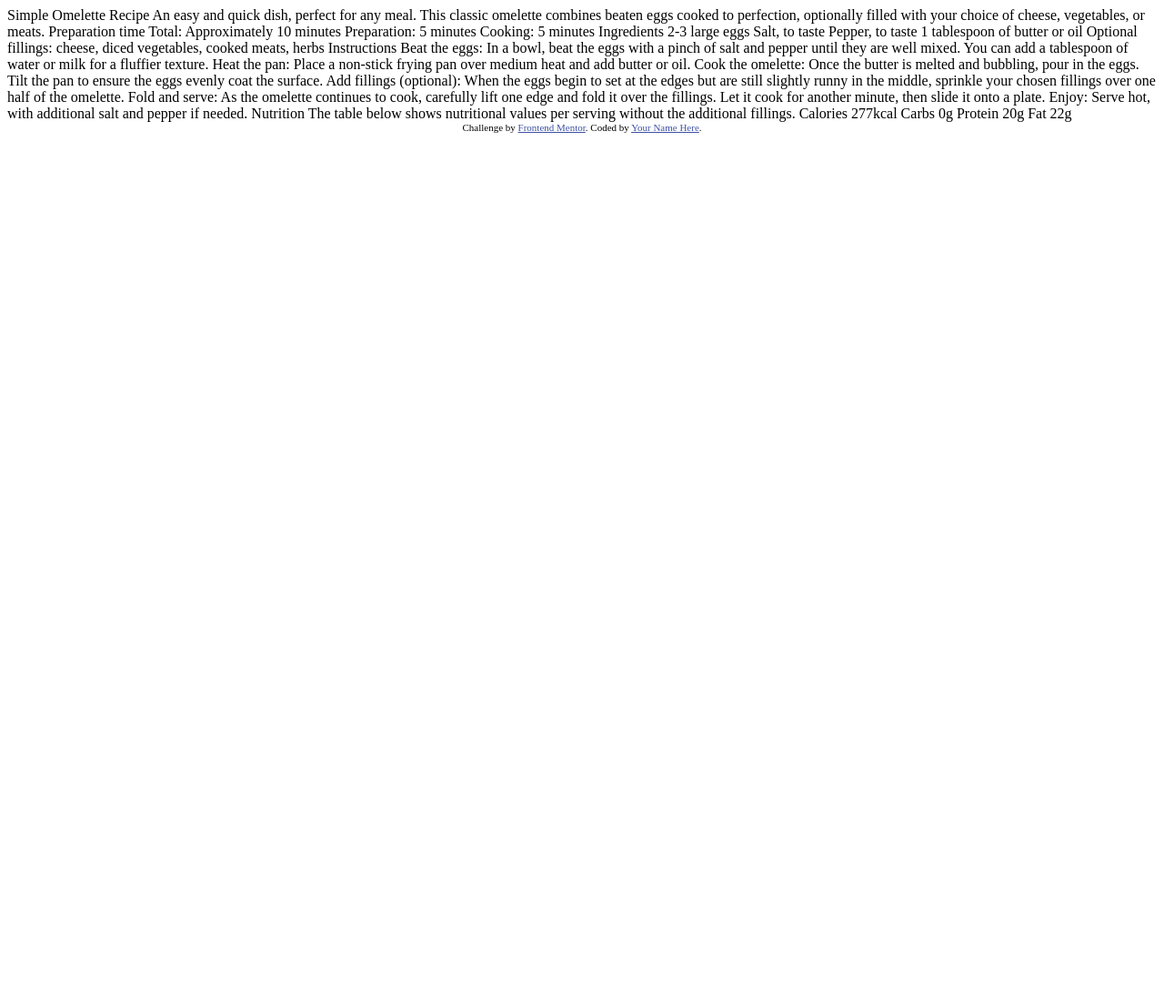
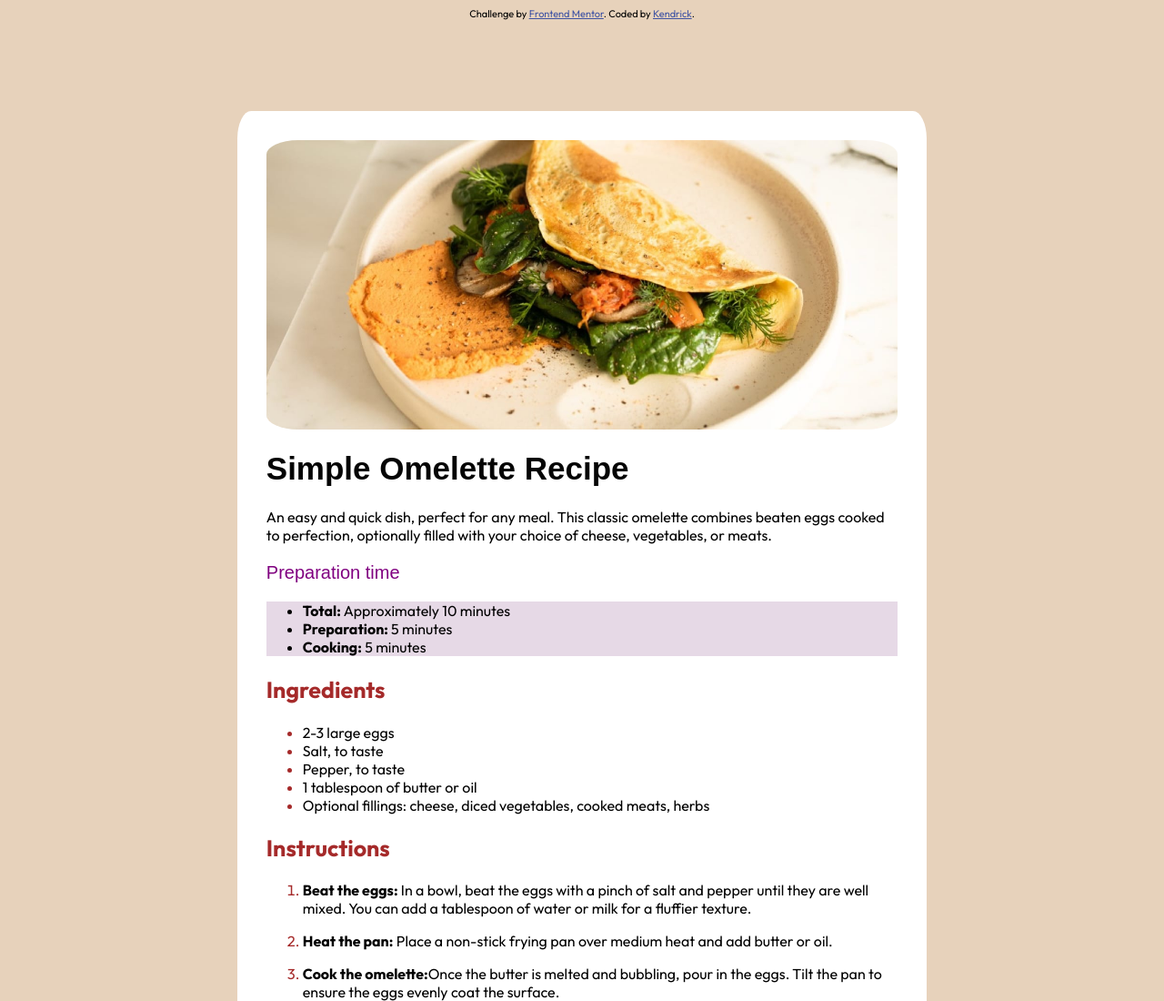
Before and after one commit to Kendrick-debug/Frontend-mentor, a plain HTML site: page index.html in a window 1280 px wide. Shown: the top 1100 px of the page at 91% size. Before the commit the page ends 800 px from the top, so only its background shows below. Drawn offline with Linux system fonts and the light colour scheme; a web font is replaced by a local one.

Commit message:
bi weekly assignment complete

```diff
--- a/index.html
+++ b/index.html
@@ -5,7 +5,7 @@
   <meta name="viewport" content="width=device-width, initial-scale=1.0"> <!-- displays site properly based on user's device -->
 
   <link rel="icon" type="image/png" sizes="32x32" href="./assets/images/favicon-32x32.png">
-
+  <link rel="stylesheet" href="style.css">
   <title>Frontend Mentor | Recipe page</title>
 
   <!-- Feel free to remove these styles or customise in your own stylesheet 👍 -->
@@ -13,65 +13,88 @@
     .attribution { font-size: 11px; text-align: center; }
     .attribution a { color: hsl(228, 45%, 44%); }
   </style>
+
 </head>
 <body>
-
-  Simple Omelette Recipe
-
-  An easy and quick dish, perfect for any meal. This classic omelette combines beaten eggs cooked
-  to perfection, optionally filled with your choice of cheese, vegetables, or meats.
-
-  Preparation time
-
-  Total: Approximately 10 minutes
-  Preparation: 5 minutes
-  Cooking: 5 minutes
-
-  Ingredients
-
-  2-3 large eggs
-  Salt, to taste
-  Pepper, to taste
-  1 tablespoon of butter or oil
-  Optional fillings: cheese, diced vegetables, cooked meats, herbs
-
-  Instructions
-
-  Beat the eggs: In a bowl, beat the eggs with a pinch of salt and pepper until they are well mixed.
-  You can add a tablespoon of water or milk for a fluffier texture.
-
-  Heat the pan: Place a non-stick frying pan over medium heat and add butter or oil.
-
-  Cook the omelette: Once the butter is melted and bubbling, pour in the eggs. Tilt the pan to ensure
-  the eggs evenly coat the surface.
-
-  Add fillings (optional): When the eggs begin to set at the edges but are still slightly runny in the
-  middle, sprinkle your chosen fillings over one half of the omelette.
-
-  Fold and serve: As the omelette continues to cook, carefully lift one edge and fold it over the
-  fillings. Let it cook for another minute, then slide it onto a plate.
-
-  Enjoy: Serve hot, with additional salt and pepper if needed.
-
-  Nutrition
-
-  The table below shows nutritional values per serving without the additional fillings.
-
-  Calories
-  277kcal
-
-  Carbs
-  0g
-
-  Protein
-  20g
-
-  Fat
-  22g
-
   <div class="attribution">
     Challenge by <a href="https://www.frontendmentor.io?ref=challenge" target="_blank">Frontend Mentor</a>.
-    Coded by <a href="#">Your Name Here</a>.
+    Coded by <a href="#">Kendrick</a>.
   </div>
+
+  <main>
+    <header>
+      <div>
+      <img src="./assets/images/image-omelette.jpeg" alt="omelette">
+    </div>
+      <h1>Simple Omelette Recipe</h1>
+      <p>An easy and quick dish, perfect for any meal. This classic omelette combines beaten eggs cooked
+        to perfection, optionally filled with your choice of cheese, vegetables, or meats.</p>
+    </header>
+    <section class="Preparation">
+      <h3>Preparation time</h3>
+      <ul class="color1">
+        <li><span>Total:</span> Approximately 10 minutes</li>
+        <li><span>Preparation: </span>5 minutes</li>
+        <li><span>Cooking:</span> 5 minutes</li>
+      </ul>
+
+      <h2>Ingredients</h2>
+      <ul class= "color">
+        <li>2-3 large eggs</li>
+        <li>Salt, to taste</li>
+        <li>Pepper, to taste</li>
+        <li>1 tablespoon of butter or oil</li>
+        <li> Optional fillings: cheese, diced vegetables, cooked meats, herbs</li>
+      </ul>
+
+      <h2>Instructions</h2>
+      <ol class="flex">
+        <li><span>Beat the eggs:</span> In a bowl, beat the eggs with a pinch of salt and pepper until they are well mixed. You can add a tablespoon of water or milk for a fluffier texture.</li>
+
+        <li><span>Heat the pan:</span> Place a non-stick frying pan over medium heat and add butter or oil.</li>
+
+        <li><span>Cook the omelette:</span>Once the butter is melted and bubbling, pour in the eggs. Tilt the pan to ensure the eggs evenly coat the surface.</li>
+
+        <li><span>Add fillings (optional): </span> When the eggs begin to set at the edges but are still slightly runny in the middle, sprinkle your chosen fillings over one half of the omelette.
+        </li>
+
+
+      <li><span>Fold and serve:</span>As the omelette continues to cook, carefully lift one edge and fold it over the fillings. Let it cook for another minute, then slide it onto a plate.</li>
+
+      <li><span>Enjoy:</span>Serve hot, with additional salt and pepper if needed.</li>
+
+    </ol>
+
+    <h2>Nutrition</h2>
+
+    <p>The table below shows nutritional values per serving without the additional fillings.</p>
+
+    <ul class="nutritionTable">
+      <li>
+        <p>calories</p>
+        <p>277kcal</p>
+      </li>
+      <li>
+        <p>Carbs</p>
+        <p>0g</p>
+      </li>
+      <li>
+        <p>Protein</p>
+        <p>20g</p>
+      </li>
+      <li>
+        <p>Fat</p>
+        <p>22g</p>
+      </li>
+    </ul>
+
+    <footer>
+      <div class="attribution">
+        <p>&copy;[2024]Kendrick. All rights reserved.</p>
+      </footer>
+      </div>
+    </footer>
+    </section>
+  </main>
 </body>
 </html>
--- /dev/null
+++ b/style.css
@@ -0,0 +1,123 @@
+@import url('https://fonts.googleapis.com/css2?family=Outfit:wght@100..900&display=swap');
+
+@import url('https://fonts.googleapis.com/css2?family=Young+Serif&display=swap');
+
+@import url('https://fonts.googleapis.com/css2?family=Faculty+Glyphic&display=swap');
+
+
+* {box-sizing: border-box;
+}
+
+body{
+    background-color: rgba(204, 160, 110, 0.466);;
+}
+
+main{
+    max-width: 60%;
+    margin: 100px auto;
+    padding: 2rem;
+    border-radius: 2%;
+    background-color: rgb(255, 255, 255);
+}
+
+header div {
+    display: flex;
+    justify-content: center;
+}
+
+
+body {
+    font-family: "Outfit", sans-serif;
+    font-optical-sizing: auto;
+    font-weight: weight;
+    font-style: normal;
+}
+
+h1 {
+    color: rgb(5, 5, 5);
+    font-size: 35px;
+    font-family: "Faculty Glyphic", sans-serif;
+    font-weight: 650;
+    font-style: normal;
+}
+
+h2 {
+    color: brown;
+    font-size: 25px;
+}
+
+h3 {
+    color: purple;
+    font-size: 20px;
+    font-family: "Faculty Glyphic", sans-serif;
+    font-weight: 200;
+    font-style: normal;
+}
+
+h3 + .color1{
+    background-color: rgb(230, 217, 230);
+}
+
+section.Preparation{
+
+
+}
+header img {
+    width: 100%;
+    border-radius: 5%;
+}
+
+.flex {
+    display: flex;
+    flex-direction: column;
+    gap: 1rem;
+}
+
+
+.nutritionTable {
+    margin: 0;
+    padding: 0;
+    list-style-type: none;
+}
+
+.nutritionTable li {
+    width: 100%;
+    border-bottom: 1px solid rgba(0, 0, 0, 0.6);
+    display: flex;
+}
+
+.nutritionTable li p {
+    width: 50%;
+    padding: 0 2rem;
+}
+
+.nutritionTable li p:nth-child(even) {
+    color: brown;
+    font-weight: 900;
+}
+
+span {
+    font-weight: bold;
+}
+
+.color li::marker {
+    color: brown;
+}
+
+.flex li::marker {
+    color:brown;
+}
+
+@media all and (max-width: 375px) {
+    body {
+        flex-direction: column;
+        width:100%;
+        background-color: white;
+
+    img{
+    width: 100%;
+    display: block;
+}
+
+}
+}
```
